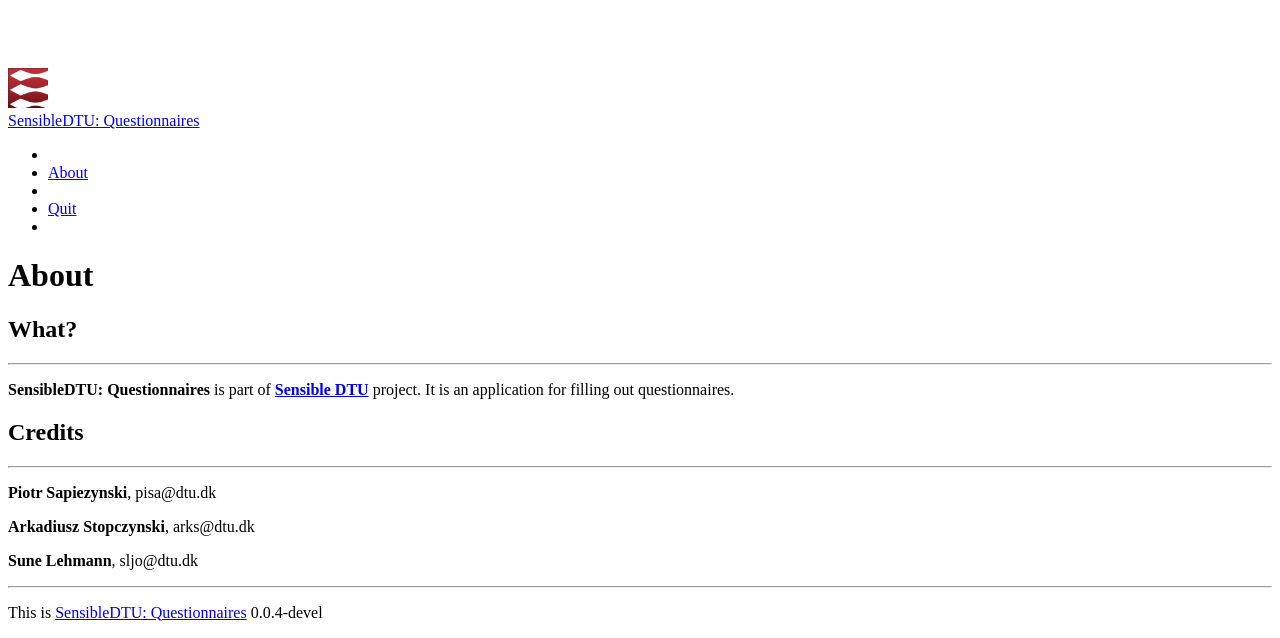
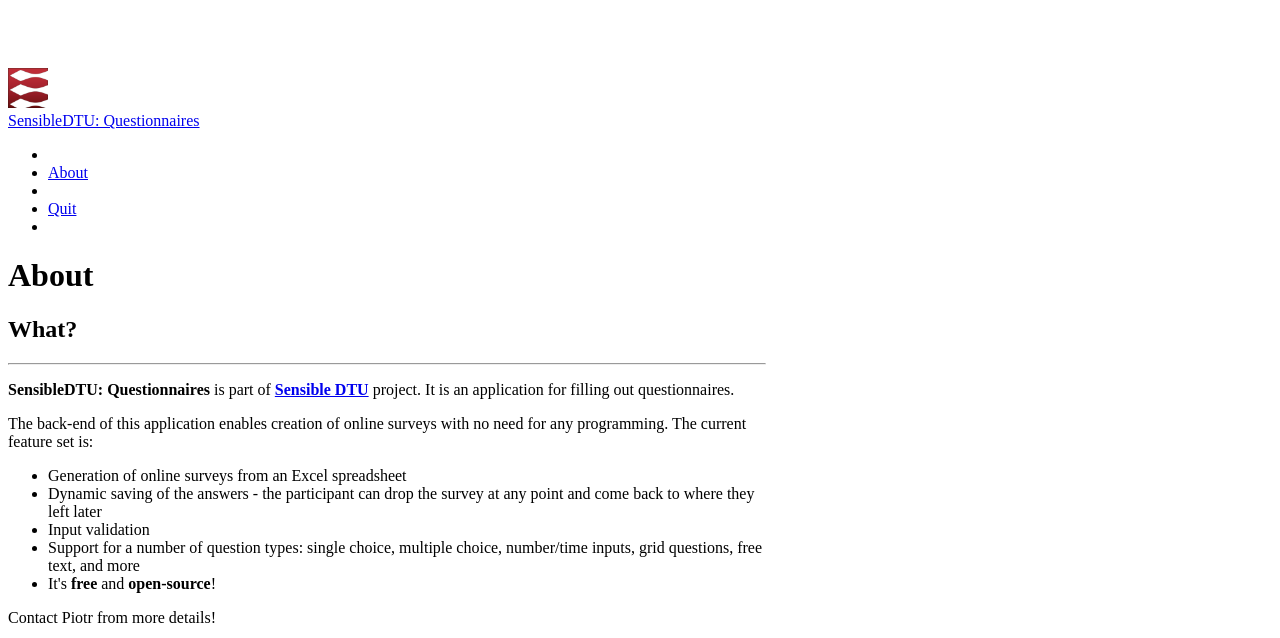
Before and after one commit to RaduGatej/SensibleData-Apps-Questionaires, a Django app: template questionnaires/templates/about.html in a window 1280 px wide. Shown: the top 638 px of the page. Run offline with Django 3.2, Linux system fonts and the light colour scheme; the template is opened without the code that fills it, so the values that code supplies are empty; some libraries are stand-ins or nearby versions.

Commit message:
added about

```diff
--- a/questionnaires/templates/about.html
+++ b/questionnaires/templates/about.html
@@ -8,13 +8,22 @@
 
 <div class="row">
 
-	<div class="well span5">
+	<div class="well span5" style="width:60%">
 		<h2>What?</h2>
 		<hr>
 		<p class="lead"><b>SensibleDTU: Questionnaires</b> is part of <a href="http://www.sensible.dtu.dk/"><b>Sensible DTU</b></a> project. It is an application for filling out questionnaires.</p>
+		<p>The back-end of this application enables creation of online surveys with no need for any programming. The current feature set is:</p>
+		<ul>
+			<li>Generation of online surveys from an Excel spreadsheet
+			<li>Dynamic saving of the answers - the participant can drop the survey at any point and come back to where they left later
+			<li>Input validation
+			<li>Support for a number of question types: single choice, multiple choice, number/time inputs, grid questions, free text, and more
+			<li>It's <strong>free</strong> and <strong>open-source</strong>!
+		</ul>
+		<p>Contact Piotr from more details!</p>
 	</div>
 
-	<div class="well span5">
+	<div class="well span6" style="width:28%">
 		<h2>Credits</h2>
 		<hr>
 		<p class="lead"><b>Piotr Sapiezynski</b>, pisa@dtu.dk</p>
```
